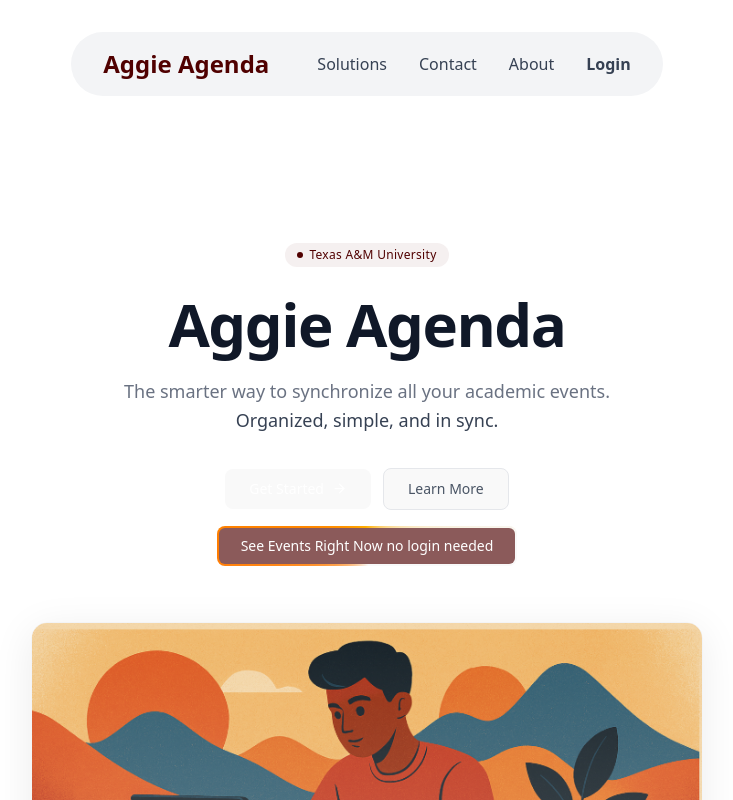
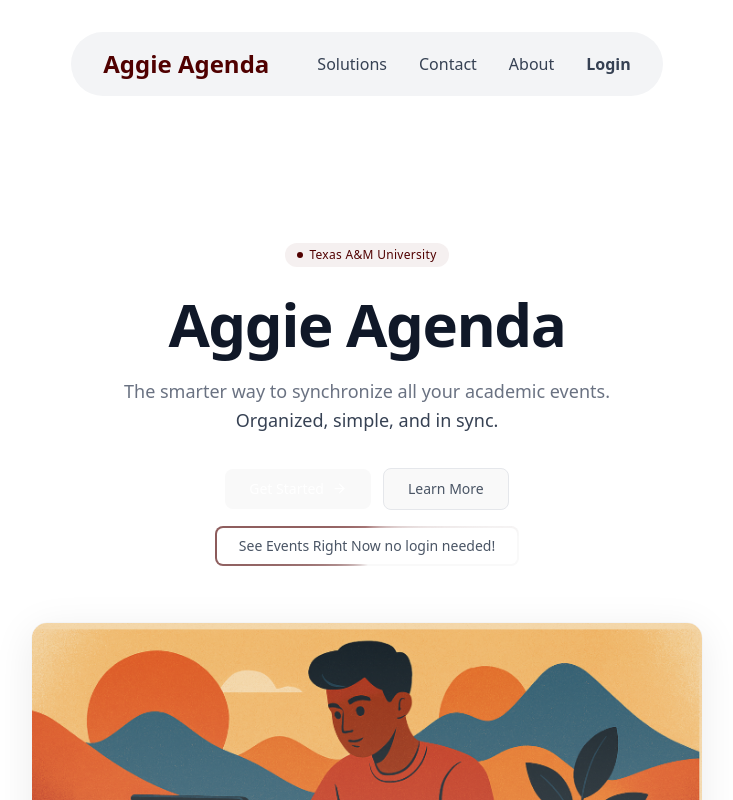
Before and after one commit to AggieAgenda/App, a React (Vite) app in the folder Frontend/: page / in a window 1280 px wide. Shown: the top 800 px of the page, without its empty margins (273-1006 px from the left). Built offline with nearby package versions, Linux system fonts and the light colour scheme; no server answers.

Commit message:
page events button 2.0

```diff
--- a/Frontend/src/pages/Home.jsx
+++ b/Frontend/src/pages/Home.jsx
@@ -197,8 +197,8 @@ export default function AggieAgendaHome() {
           background: conic-gradient(
             from 0deg,
             transparent 0%,
-            #ff7b00 25%,   /* Change these colors to match your theme */
-            #ffae00 50%,
+            #8B5A5A 25%,   /* Maroon gradient */
+            #A67676 50%,   /* Lighter maroon */
             transparent 75%,
             transparent 100%
           );
@@ -211,7 +211,7 @@ export default function AggieAgendaHome() {
           content: '';
           position: absolute;
           inset: 2px; /* This determines the thickness of your border */
-          background: #8B5A5A; /* Matches your bg-[#8B5A5A] */
+          background: white; /* White background */
           border-radius: 6px;  /* Slightly smaller than rounded-lg (8px) to look sharp */
           z-index: -1;
           transition: background 0.2s ease;
@@ -303,10 +303,10 @@ export default function AggieAgendaHome() {
             </div>
             <div className="pt-4">
               <Link to="/events">
-                  <button className="animate-border-glow inline-flex items-center gap-2 px-6 py-2.5 text-white text-sm font-medium rounded-lg transition-all duration-200 focus:outline-none focus-visible:ring-2 focus-visible:ring-[#8B5A5A]/30 focus-visible:ring-offset-2">
+                  <button className="animate-border-glow inline-flex items-center gap-2 px-6 py-2.5  text-gray-600  text-sm font-medium rounded-lg transition-all duration-200 focus:outline-none focus-visible:ring-2 focus-visible:ring-[#8B5A5A]/30 focus-visible:ring-offset-2">
                      {/* Span ensures text stays perfectly on top of the pseudo-elements */}
                     <span className="relative z-10">
-                      See Events Right Now no login needed
+                      See Events Right Now no login needed!
                     </span>
                   </button>
                 </Link>
```
